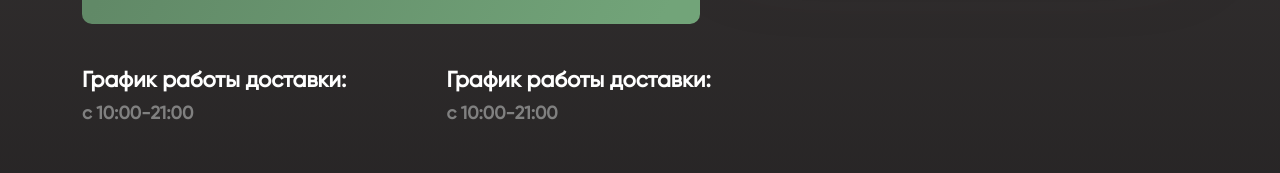
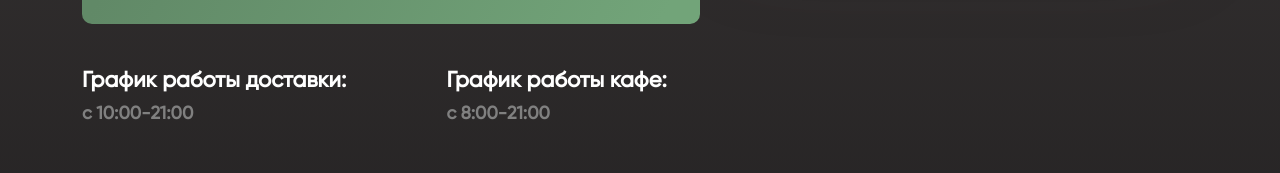
Before and after one commit to L0gan74/Restoran, a React (Create React App) app: page /TermsOfDelivery in a window 1280 px wide. Shown: the part 770-943 px from the top of the page. Built offline with nearby package versions, Linux system fonts and the light colour scheme.

Commit message:
delivery

```diff
--- a/src/components/TermsOfDelivery/TermsOfDelivery.jsx
+++ b/src/components/TermsOfDelivery/TermsOfDelivery.jsx
@@ -95,8 +95,8 @@ function TermsOfDelivery() {
                 <span>с 10:00-21:00</span>
               </div>
               <div className="contact-description_time-work">
-                <p>График работы доставки:</p>
-                <span>с 10:00-21:00</span>
+                <p>График работы кафе:</p>
+                <span>с 8:00-21:00</span>
               </div>
             </div>
             <div className="contact-description_order">
```
